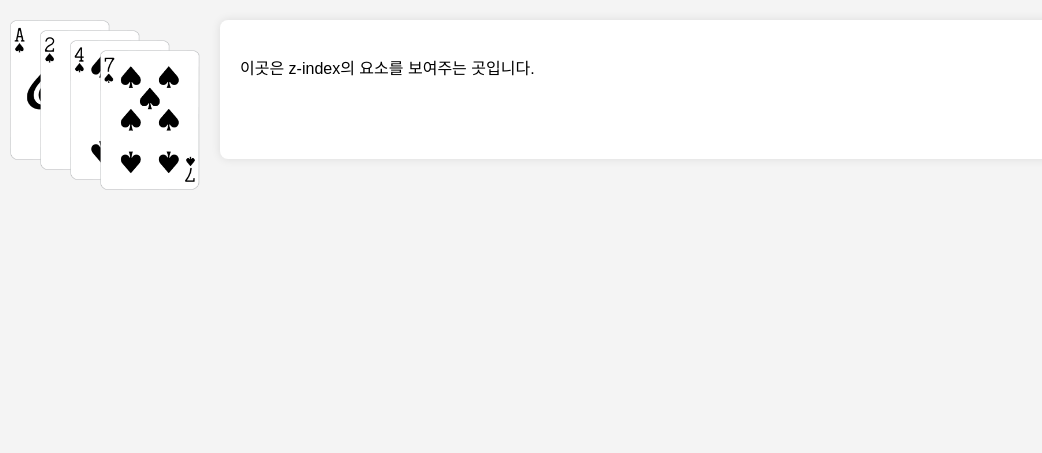
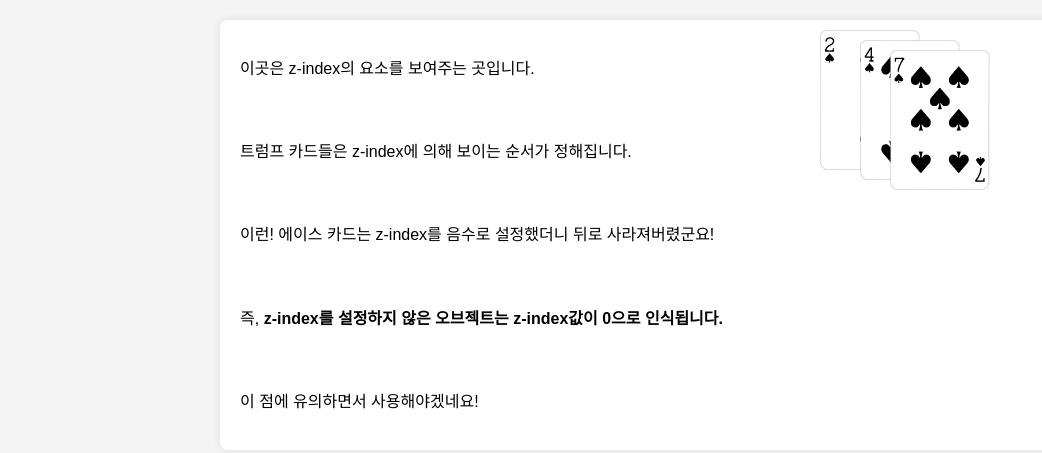
Before and after one commit to SSU-WEB-Three/static_web_page, a plain HTML site: page Post/z-index.html in a window 1280 px wide. Shown: the whole page, without its empty margins (0-1042 px from the left). Drawn offline with Linux system fonts and the light colour scheme.

Commit message:
feat: 설명 텍스트추가

```diff
--- a/Post/z-index.html
+++ b/Post/z-index.html
@@ -11,19 +11,19 @@
         }
 
         #spadeA {
-            z-index: -3;left: 10px; top:20px;
+            z-index: -1;left: 800px; top:20px;
         }
 
         #spade2 {
-            z-index: 2;left: 40px; top:30px;
+            z-index: 2;left:820px; top:30px;
         }
 
         #spade4 {
-            z-index: 5;left: 70px; top:40px;
+            z-index: 5;left: 860px; top:40px;
         }
 
         #spade7 {
-            z-index: 7;left: 100px; top:50px;
+            z-index: 7;left: 890px; top:50px;
         }
 
         body {
@@ -51,7 +51,13 @@
         <div>
             <p>이곳은 z-index의 요소를 보여주는 곳입니다.</p>
             <br>
-            <p></p>
+            <p> 트럼프 카드들은 z-index에 의해 보이는 순서가 정해집니다.</p>
+            <br>
+            <p>이런! 에이스 카드는 z-index를 음수로 설정했더니 뒤로 사라져버렸군요!</p>
+            <br>
+            <p>즉, <b>z-index를 설정하지 않은 오브젝트는 z-index값이 0으로 인식됩니다.</b></p>
+            <br>
+            <p>이 점에 유의하면서 사용해야겠네요!</p>
         </div>
         <img id="spadeA" src="image/spadeace.png"
         width="100", height="140" alt="스페이드에이스">
```
